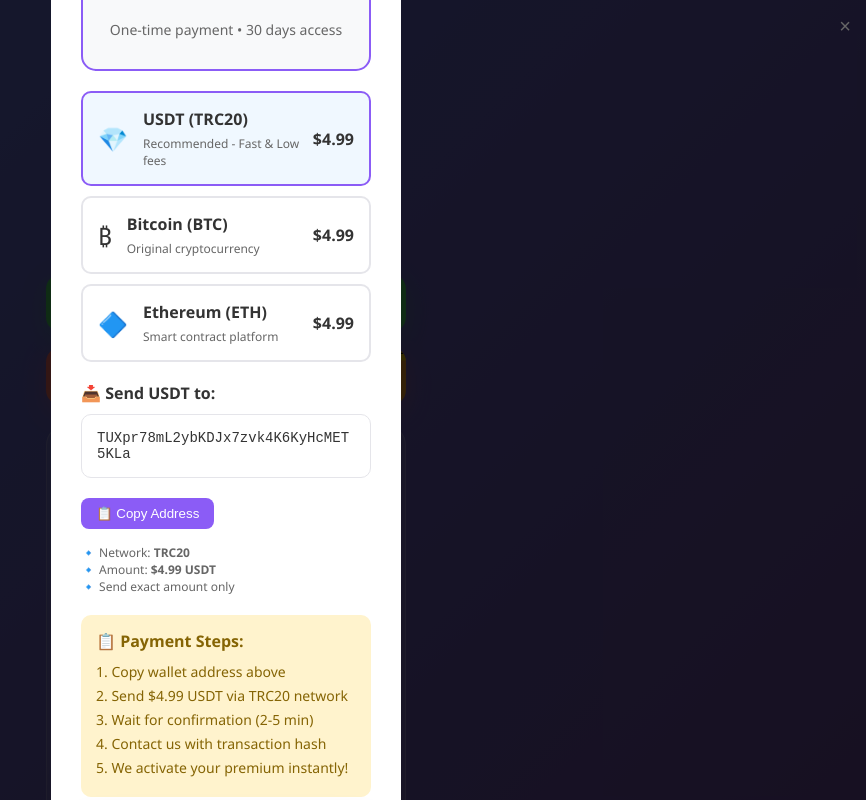
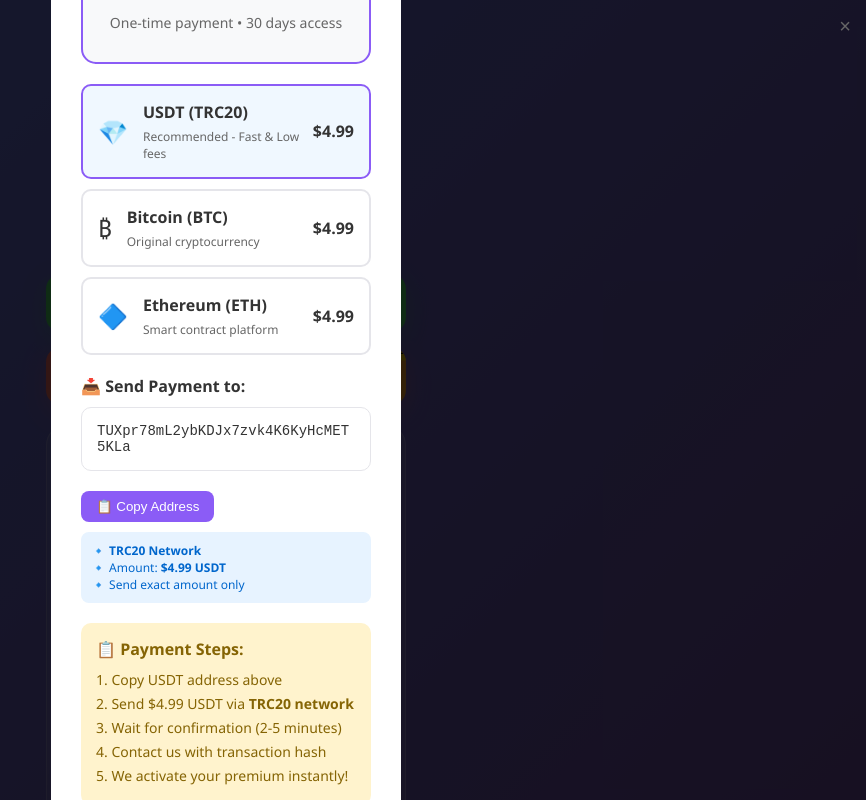
Before and after one commit to behar5057/chattelo-bot, a plain HTML site: page index.html in a window 1280 px wide. Both pictures are taken after a click on the button "₿ PAY WITH CRYPTO". Shown: the top 800 px of the page, without its empty margins (414-1280 px from the left). Drawn offline with Linux system fonts and the light colour scheme.

Commit message:
Update index.html

```diff
--- a/index.html
+++ b/index.html
@@ -257,6 +257,15 @@
             font-size: 12px;
             color: #666;
         }
+
+        .network-info {
+            background: #e7f3ff;
+            padding: 10px;
+            border-radius: 8px;
+            margin: 10px 0;
+            font-size: 12px;
+            color: #0066cc;
+        }
     </style>
 </head>
 <body>
@@ -310,10 +319,10 @@
 
         <div style="margin-top: 20px; padding: 15px; background: rgba(255,255,255,0.1); border-radius: 15px;">
             <h4>💰 Accepting:</h4>
-            <p style="margin: 8px 0; font-size: 14px;">• USDT (TRC20)</p>
-            <p style="margin: 8px 0; font-size: 14px;">• Bitcoin (BTC)</p>
-            <p style="margin: 8px 0; font-size: 14px;">• Ethereum (ETH)</p>
-            <p style="margin: 8px 0; font-size: 14px;">• Works in ALL countries</p>
+            <p style="margin: 8px 0; font-size: 14px;">• USDT (TRC20) - Fast & Cheap</p>
+            <p style="margin: 8px 0; font-size: 14px;">• Bitcoin (BTC) - Original</p>
+            <p style="margin: 8px 0; font-size: 14px;">• Ethereum (ETH) - Popular</p>
+            <p style="margin: 8px 0; font-size: 14px;">• Works in ALL countries 🌍</p>
         </div>
     </div>
 
@@ -360,10 +369,10 @@
                 <div style="font-weight: bold;">$4.99</div>
             </div>
 
-            <!-- Wallet Address -->
+            <!-- Wallet Address & Network Info -->
             <div id="paymentDetails">
                 <div style="text-align: left; margin: 20px 0;">
-                    <h4>📥 Send USDT to:</h4>
+                    <h4>📥 Send Payment to:</h4>
                     <div class="wallet-address" id="walletAddress">
                         TUXpr78mL2ybKDJx7zvk4K6KyHcMET5KLa
                     </div>
@@ -371,10 +380,10 @@
                         📋 Copy Address
                     </button>
 
-                    <div style="margin-top: 15px; font-size: 12px; color: #666;">
-                        <p>🔹 Network: <strong>TRC20</strong></p>
-                        <p>🔹 Amount: <strong>$4.99 USDT</strong></p>
-                        <p>🔹 Send exact amount only</p>
+                    <div class="network-info" id="networkInfo">
+                        🔹 <strong>TRC20 Network</strong><br>
+                        🔹 Amount: <strong>$4.99 USDT</strong><br>
+                        🔹 Send exact amount only
                     </div>
                 </div>
             </div>
@@ -382,11 +391,13 @@
             <!-- Payment Instructions -->
             <div style="background: #fff3cd; color: #856404; padding: 15px; border-radius: 10px; margin: 15px 0; text-align: left;">
                 <h4 style="margin: 0 0 10px 0;">📋 Payment Steps:</h4>
-                <p style="margin: 5px 0; font-size: 14px;">1. Copy wallet address above</p>
-                <p style="margin: 5px 0; font-size: 14px;">2. Send $4.99 USDT via TRC20 network</p>
-                <p style="margin: 5px 0; font-size: 14px;">3. Wait for confirmation (2-5 min)</p>
-                <p style="margin: 5px 0; font-size: 14px;">4. Contact us with transaction hash</p>
-                <p style="margin: 5px 0; font-size: 14px;">5. We activate your premium instantly!</p>
+                <div id="paymentSteps">
+                    <p style="margin: 5px 0; font-size: 14px;">1. Copy wallet address above</p>
+                    <p style="margin: 5px 0; font-size: 14px;">2. Send $4.99 USDT via TRC20 network</p>
+                    <p style="margin: 5px 0; font-size: 14px;">3. Wait for confirmation (2-5 min)</p>
+                    <p style="margin: 5px 0; font-size: 14px;">4. Contact us with transaction hash</p>
+                    <p style="margin: 5px 0; font-size: 14px;">5. We activate your premium instantly!</p>
+                </div>
             </div>
 
             <button class="btn btn-crypto" style="width: 100%; margin: 10px 0;" onclick="completePayment()">
@@ -405,10 +416,42 @@
 
     <script>
         let selectedPayment = 'usdt';
+
+        // YOUR REAL WALLET ADDRESSES
         const walletAddresses = {
             usdt: 'TUXpr78mL2ybKDJx7zvk4K6KyHcMET5KLa',
-            btc: 'YOUR_BTC_ADDRESS_HERE',
-            eth: 'YOUR_ETH_ADDRESS_HERE'
+            btc: 'bc1q2frptn9rhxz6cwkwd7krgj5yu7cchmks4kgqt2',
+            eth: '0xc177aff156b09bde15c42ced27036ec6a199063a'
+        };
+
+        const networkInfo = {
+            usdt: '🔹 <strong>TRC20 Network</strong><br>🔹 Amount: <strong>$4.99 USDT</strong><br>🔹 Send exact amount only',
+            btc: '🔹 <strong>Bitcoin Network</strong><br>🔹 Amount: <strong>$4.99 BTC</strong><br>🔹 Send exact amount only',
+            eth: '🔹 <strong>Ethereum Network (ERC20)</strong><br>🔹 Amount: <strong>$4.99 ETH</strong><br>🔹 Send exact amount only'
+        };
+
+        const paymentSteps = {
+            usdt: `
+                <p style="margin: 5px 0; font-size: 14px;">1. Copy USDT address above</p>
+                <p style="margin: 5px 0; font-size: 14px;">2. Send $4.99 USDT via <strong>TRC20 network</strong></p>
+                <p style="margin: 5px 0; font-size: 14px;">3. Wait for confirmation (2-5 minutes)</p>
+                <p style="margin: 5px 0; font-size: 14px;">4. Contact us with transaction hash</p>
+                <p style="margin: 5px 0; font-size: 14px;">5. We activate your premium instantly!</p>
+            `,
+            btc: `
+                <p style="margin: 5px 0; font-size: 14px;">1. Copy Bitcoin address above</p>
+                <p style="margin: 5px 0; font-size: 14px;">2. Send $4.99 worth of BTC</p>
+                <p style="margin: 5px 0; font-size: 14px;">3. Wait for confirmation (10-30 minutes)</p>
+                <p style="margin: 5px 0; font-size: 14px;">4. Contact us with transaction ID</p>
+                <p style="margin: 5px 0; font-size: 14px;">5. We activate your premium instantly!</p>
+            `,
+            eth: `
+                <p style="margin: 5px 0; font-size: 14px;">1. Copy Ethereum address above</p>
+                <p style="margin: 5px 0; font-size: 14px;">2. Send $4.99 worth of ETH</p>
+                <p style="margin: 5px 0; font-size: 14px;">3. Wait for confirmation (5-15 minutes)</p>
+                <p style="margin: 5px 0; font-size: 14px;">4. Contact us with transaction hash</p>
+                <p style="margin: 5px 0; font-size: 14px;">5. We activate your premium instantly!</p>
+            `
         };
 
         function showPremiumModal() {
@@ -435,6 +478,8 @@
         function updatePaymentDetails() {
             const address = walletAddresses[selectedPayment];
             document.getElementById('walletAddress').textContent = address;
+            document.getElementById('networkInfo').innerHTML = networkInfo[selectedPayment];
+            document.getElementById('paymentSteps').innerHTML = paymentSteps[selectedPayment];
         }
 
         function copyWalletAddress() {
@@ -446,14 +491,16 @@
 
         function completePayment() {
             const cryptoName = selectedPayment.toUpperCase();
+            const yourWallet = walletAddresses[selectedPayment];
+
             alert(
                 `₿ Payment Instructions:\n\n` +
-                `1. Send $4.99 ${cryptoName} to:\n${walletAddresses[selectedPayment]}\n\n` +
+                `1. Send $4.99 ${cryptoName} to:\n${yourWallet}\n\n` +
                 `2. After sending, contact us on Telegram:\n` +
                 `@ChatteloSupport\n\n` +
-                `3. Send us the transaction hash\n` +
+                `3. Send us the transaction hash/ID\n` +
                 `4. We will activate your premium within 5 minutes!\n\n` +
-                `💰 Money comes directly to YOUR wallet at: TUXpr78mL2ybKDJx7zvk4K6KyHcMET5KLa`
+                `💰 Money comes directly to YOUR wallet!`
             );
 
             // Open Telegram for support contact
```
